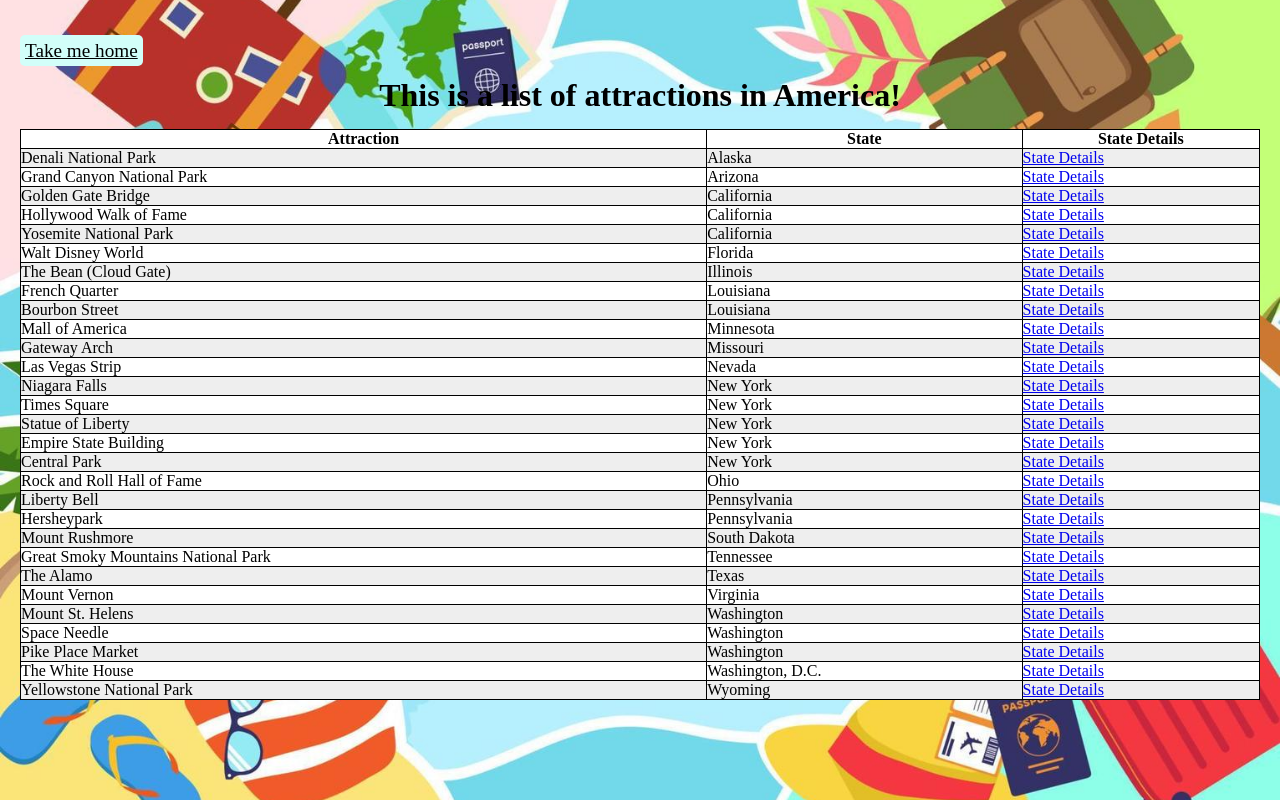
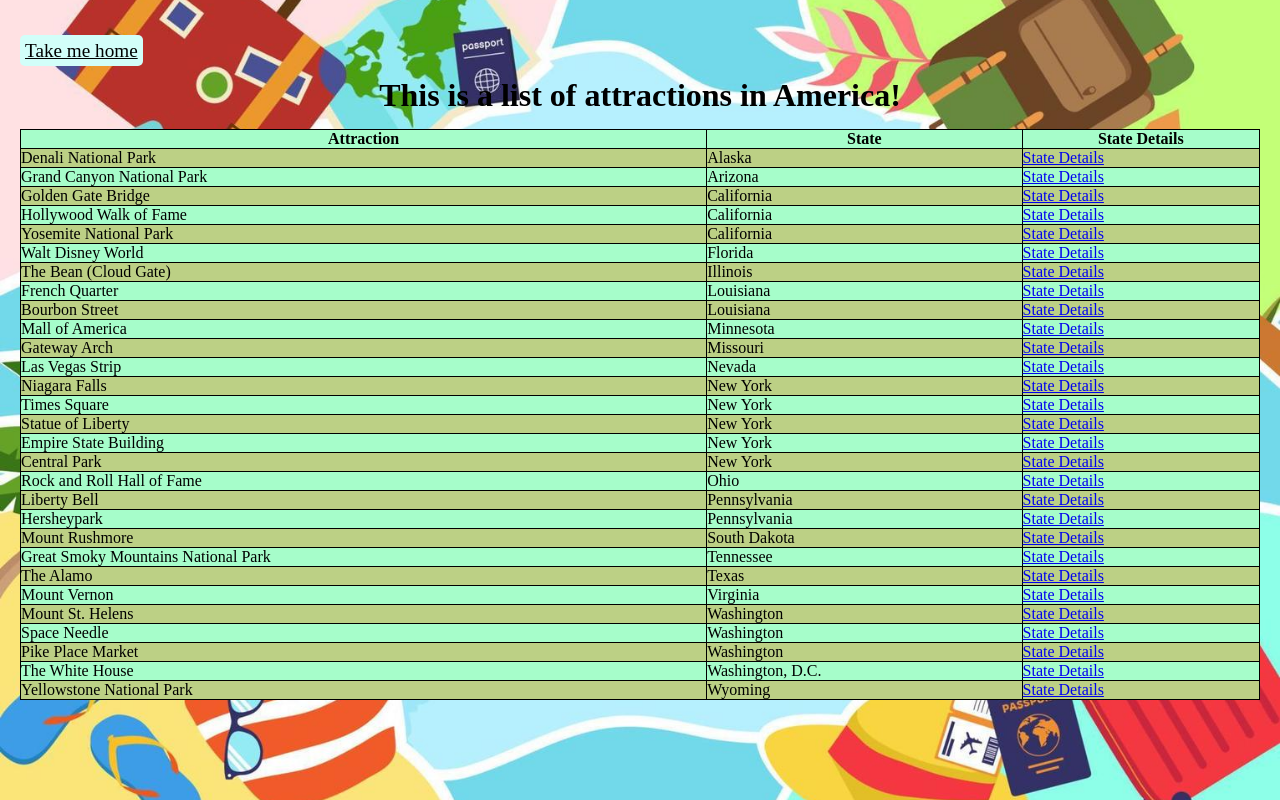
Before and after one commit to dsmdex/web_projects_practice, a Django app: page / in a window 1280 px wide. Run offline with Django 5.2, Linux system fonts and the light colour scheme.

Commit message:
table color adjustment

```diff
--- a/tourist_attraction/touristattraction/state_attractions/static/state_attractions/style.css
+++ b/tourist_attraction/touristattraction/state_attractions/static/state_attractions/style.css
@@ -13,10 +13,10 @@ table, th, td {
   }
 
   tr:nth-child(even) {
-    background-color: #eee;
+    background-color: #bcd085;
   }
   tr:nth-child(odd) {
-    background-color: #fff;
+    background-color: #a6fdca;
   }
 
   body {
```
